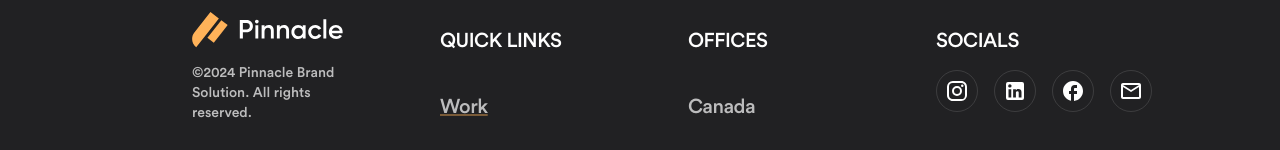
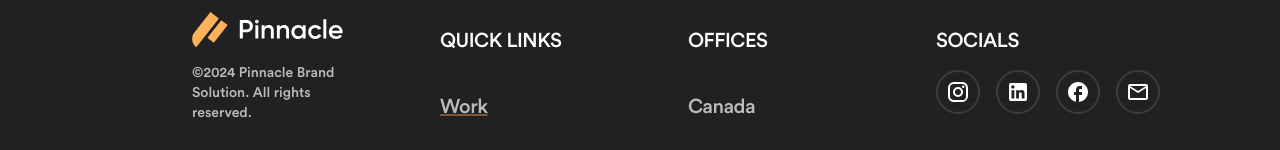
Before and after one commit to isaacwritescode/pinnacle-website, a React (Create React App) app: page / in a window 1280 px wide. Shown: the part 7842-7992 px from the top of the page. Built offline with nearby package versions, Linux system fonts and the light colour scheme.

Commit message:
+ functionality for social links

```diff
--- a/src/pages/Landing/Footer/index.js
+++ b/src/pages/Landing/Footer/index.js
@@ -71,16 +71,25 @@ const Footer = () => {
                   </Typography>
                   <Stack direction="row" spacing={2}>
                     {SOCIAL_LINKS.map(({ icon, url }, idx) => (
+                      <Link href={url}>
                         <Stack
                           key={idx}
                           color="white"
-                        border={1}
                           p={1}
+                          border={2}
                           borderColor="#ffffff20"
                           borderRadius={100}
+                          sx={{
+                            transition: "all ease 0.3s",
+                            cursor: "pointer",
+                            "&:hover": {
+                              borderColor: "white",
+                            },
+                          }}
                         >
                           {icon}
                         </Stack>
+                      </Link>
                     ))}
                   </Stack>
                 </Stack>
```
Lines whose indentation alone changed are shown as unchanged.
